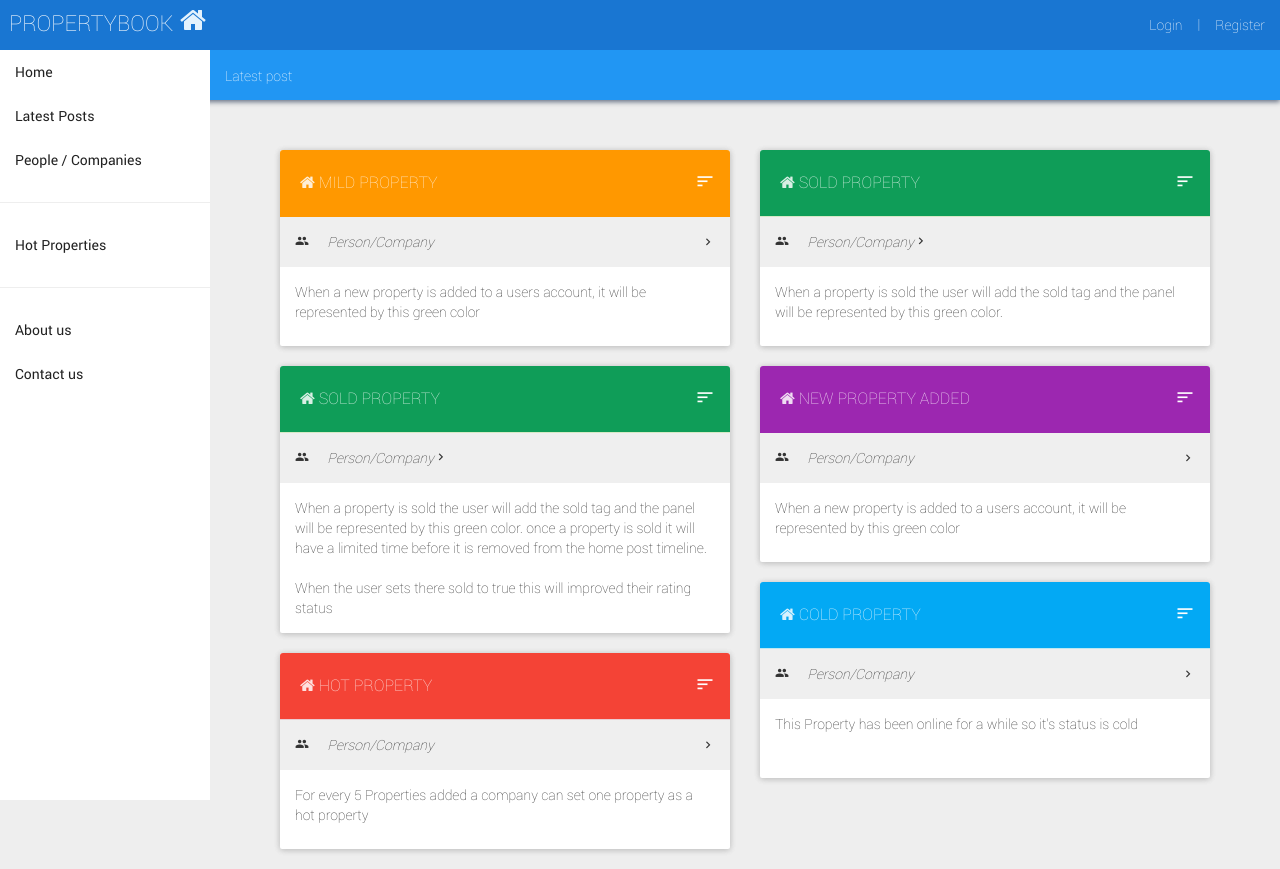
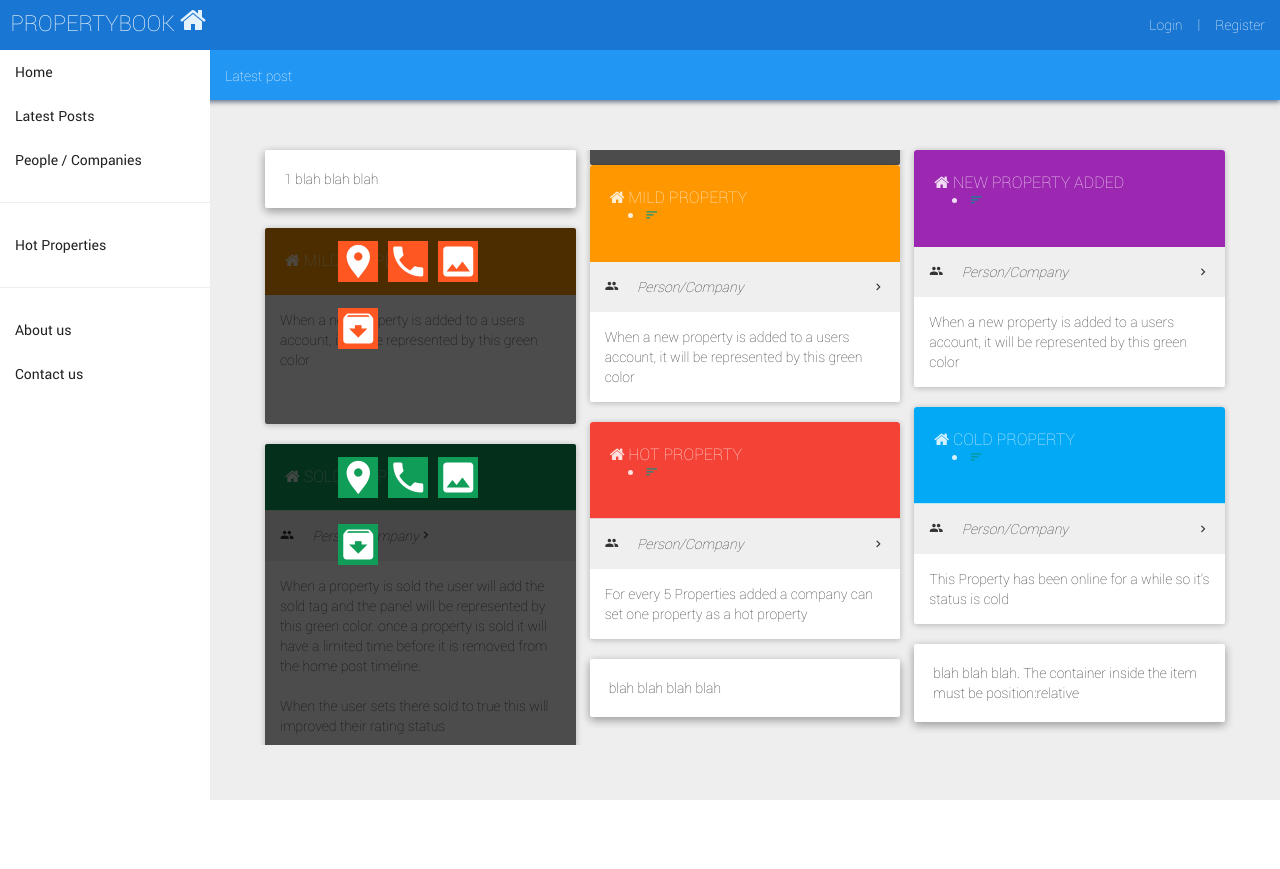
Before and after one commit to SupermanLesRae/PropertyBook, a Node server app: page /posts in a window 1280 px wide. After the commit the page ends 800 px from the top, so only its background shows below. Run offline with Node 20, Linux system fonts and the light colour scheme; some libraries are stand-ins or nearby versions.

Commit message:
cards update

```diff
--- a/public/css/styles.css
+++ b/public/css/styles.css
@@ -32,7 +32,8 @@ h2 {
   line-height: 31px;
   margin: 0 auto;
   text-indent: 4px;
-  white-space: nowrap; }
+  white-space: nowrap;
+  width: 170px !important; }
   @media screen and (max-width: 480px) {
     .navbar-header .section-title {
       display: none; } }
@@ -131,23 +132,35 @@ h2 {
     text-align: left;
     text-indent: 10px; }
 
-.panel-icon-holder {
-  float: right;
-  position: relative;
-  margin-top: -20px; }
-  .panel-icon-holder ul li {
-    list-style: none; }
-  .panel-icon-holder .dropdown-menu {
-    min-width: 60px;
-    margin-left: -25px;
-    margin-top: 21px;
-    border-radius: 0;
-    box-shadow: none; }
-  .panel-icon-holder i {
-    font-size: 20px;
-    color: white !important; }
-  .panel-icon-holder a:hover {
-    color: white !important; }
+.overlay-cards {
+  width: 100%;
+  height: 100%;
+  position: absolute;
+  top: 0;
+  left: 0;
+  border-radius: 2px;
+  background-color: rgba(0, 0, 0, 0.7);
+  z-index: 10000;
+  top: 0;
+  min-height: 196px;
+  margin-left: 0px !important;
+  bottom: 0;
+  padding: 0; }
+  .overlay-cards ul {
+    position: relative;
+    width: 100%;
+    top: 0;
+    left: 0;
+    padding-top: 3px;
+    padding-left: 22%;
+    padding-right: 22%;
+    margin: auto 0; }
+    .overlay-cards ul li {
+      list-style: none;
+      float: left;
+      font-size: 40px;
+      bottom: 0;
+      padding: 5px; }
 
 .panel {
   border-radius: 2px;
--- a/public/css/styles.scss
+++ b/public/css/styles.scss
@@ -42,6 +42,7 @@ h2 {
     margin: 0 auto;
     text-indent: 4px;
     white-space: nowrap;
+    width: 170px!important;
     @media screen and (max-width: $break-medium) {
      // font-size: 32px;
     }
@@ -182,36 +183,47 @@ h2 {
   }
 }
 
-.panel-icon-holder {
-  float:right;
-  position:relative;
-  margin-top:-20px;
 
-  ul li {
-    list-style: none;
+
+.overlay-cards {
+  width: 100%;
+  height: 100%;
+  position: absolute;
+  top: 0;
+  left: 0;
+  border-radius: 2px;
+  background-color: rgba(0,0,0,0.7);
+  z-index: 10000;
+  top:0;
+  min-height: 196px;
+  margin-left: 0px!important;
+  bottom:0;
+  padding: 0;
+
+  ul {
+    position:relative;
+    width:100%;
+    top:0;
+    left:0;
+    padding-top: 3px;
+    padding-left: 22%;
+    padding-right: 22%;
+    margin:auto 0;
+    li {
+      list-style: none;
+      float:left;
+      font-size:40px;
+      bottom:0;
+      padding:5px;
+
+    }
   }
-
-  .dropdown-menu {
-    min-width: 60px;
-    //background-color: #4285f4;
-    margin-left: -25px;
-    margin-top: 21px;
-    border-radius: 0;
-    box-shadow: none;
-  }
-
-  i {
-    font-size: 20px;
-    color: white!important;
-  }
-
-  a:hover {
-    color: white!important;
-  }
-
 }
 
+
+
 .panel {
+
   border-radius: 2px;
   border: 0;
   box-shadow: 0 1px 6px rgba(0, 0, 0, 0.12), 0 1px 6px rgba(0, 0, 0, 0.12);
--- a/views/posts.ejs
+++ b/views/posts.ejs
@@ -2,6 +2,23 @@
 <html>
 <head>
   <% include partials/head.ejs %>
+  <style>
+    *, *:before, *:after {box-sizing:  border-box !important;}
+    .row {
+      -moz-column-width: 18em;
+      -webkit-column-width: 18em;
+      -moz-column-gap: 1em;
+      -webkit-column-gap:1em;
+
+    }
+
+    .item {
+      position:relative;
+      width:  100%;
+    }
+
+
+  </style>
 </head>
 <body>
 
@@ -20,10 +37,69 @@
     <% include partials/sidebar.ejs %>
 
     <div class="container">
+      <div class="row">
+        <div class="item">
+          <div class="well">
+            1 blah blah blah
+          </div>
+        </div>
 
-        <div class="row">
-          <div class="col-lg-6 col-md-6">
 
+        <div class="item">
+          <div class="panel panel-material-orange">
+
+            <div class="panel-heading">
+              <h3 class="panel-title"><i class="fa fa-home"></i> Mild Property</h3>
+            </div>
+            <div class="panel-body">
+              When a new property is added to a users account, it will be represented by this green color
+            </div>
+
+          </div><!-- panel -->
+
+
+          <div class="overlay-cards">
+            <ul>
+              <li> <a href="#"><i class="mdi-action-room btn-warning"></i></a></li>
+              <li><a href="#"><i class="mdi-communication-call btn-warning"></i></a></li>
+              <li><a href="#"><i class="mdi-image-photo btn-warning"></i></a></li>
+              <li><a href=""><i class="mdi-content-archive btn-warning"></i></a></li>
+            </ul>
+          </div>
+
+        </div>
+
+
+
+        <div class="item">
+          <div class="panel panel-success">
+            <div class="panel-heading">
+              <h3 class="panel-title"> <i class="fa fa-home"></i> Sold Property</h3>
+            </div>
+            <div class="panel-info-header">
+              <p> <i class="mdi-social-group"></i> Person/Company<i class="mdi-navigation-chevron-right"></i>
+            </div>
+            <div class="panel-body">
+              When a property is sold the user will add the sold tag and the panel will be represented by this green color.
+              once a property is sold it will have a limited time before it is removed from the home post timeline.
+              <br><br>
+              When the user sets there sold to true this will improved their rating status
+            </div>
+          </div><!-- panel -->
+
+          <div class="overlay-cards">
+            <ul>
+              <li> <a href="#"><i class="mdi-action-room btn-success"></i></a></li>
+              <li><a href="#"><i class="mdi-communication-call btn-success"></i></a></li>
+              <li><a href="#"><i class="mdi-image-photo btn-success"></i></a></li>
+              <li><a href=""><i class="mdi-content-archive btn-success"></i></a></li>
+            </ul>
+          </div>
+
+        </div>
+
+
+        <div class="item">
           <div class="panel panel-material-orange">
             <div class="panel-heading">
               <h3 class="panel-title"><i class="fa fa-home"></i> Mild Property</h3>
@@ -48,35 +124,8 @@
               When a new property is added to a users account, it will be represented by this green color
             </div>
           </div><!-- panel -->
-
-            <div class="panel panel-success">
-              <div class="panel-heading">
-                <h3 class="panel-title"> <i class="fa fa-home"></i> Sold Property</h3>
-                <div class="panel-icon-holder">
-                  <ul>
-                    <li class="dropdown">
-                      <a href="javascript:void(0)" class="dropdown-toggle" data-toggle="dropdown"><i class="mdi-content-sort"></i></a>
-                      <ul class="dropdown-menu label-success">
-                        <li> <a href="#"><i class="mdi-action-room"></i></a></li>
-                        <li><a href="#"><i class="mdi-communication-call"></i></a></li>
-                        <li><a href="#"><i class="mdi-image-photo"></i></a></li>
-                        <li><a href=""><i class="mdi-content-archive"></i></a></li>
-                      </ul>
-                    </li>
-                  </ul>
         </div>
-              </div>
-              <div class="panel-info-header">
-                <p> <i class="mdi-social-group"></i> Person/Company<i class="mdi-navigation-chevron-right"></i>
-              </div>
-              <div class="panel-body">
-                When a property is sold the user will add the sold tag and the panel will be represented by this green color.
-                once a property is sold it will have a limited time before it is removed from the home post timeline.
-                <br><br>
-                When the user sets there sold to true this will improved their rating status
-              </div>
-            </div><!-- panel -->
-
+        <div class="item">
           <div class="panel panel-danger">
             <div class="panel-heading">
               <h3 class="panel-title"><i class="fa fa-home"></i> Hot Property</h3>
@@ -101,35 +150,13 @@
               For every 5 Properties added a company can set one property as a hot property
             </div>
           </div><!-- panel -->
-
-          </div><!-- col-lg-4 col-md-6 -->
-          <div class="col-lg-6 col-md-6">
-
-            <div class="panel panel-success">
-              <div class="panel-heading">
-                <h3 class="panel-title"> <i class="fa fa-home"></i> Sold Property</h3>
-                <div class="panel-icon-holder label-success">
-                  <ul>
-                    <li class="dropdown">
-                      <a href="javascript:void(0)" class="dropdown-toggle" data-toggle="dropdown"><i class="mdi-content-sort"></i></a>
-                      <ul class="dropdown-menu label-success">
-                        <li> <a href="#"><i class="mdi-action-room"></i></a></li>
-                        <li><a href="#"><i class="mdi-communication-call"></i></a></li>
-                        <li><a href="#"><i class="mdi-image-photo"></i></a></li>
-                        <li><a href=""><i class="mdi-content-archive"></i></a></li>
-                      </ul>
-                    </li>
-                  </ul>
+        </div>
+        <div class="item">
+          <div class="well">
+            blah blah blah blah
           </div>
         </div>
-              <div class="panel-info-header">
-                <p> <i class="mdi-social-group"></i> Person/Company<i class="mdi-navigation-chevron-right"></i>
-              </div>
-              <div class="panel-body">
-                When a property is sold the user will add the sold tag and the panel will be represented by this green color.
-              </div>
-            </div><!-- panel -->
-
+        <div class="item">
           <div class="panel panel-material-purple">
             <div class="panel-heading">
               <h3 class="panel-title"><i class="fa fa-home"></i> New Property Added</h3>
@@ -154,7 +181,8 @@
               When a new property is added to a users account, it will be represented by this green color
             </div>
           </div><!-- panel -->
-
+        </div>
+        <div class="item">
           <div class="panel panel-info">
             <div class="panel-heading">
               <h3 class="panel-title"><i class="fa fa-home"></i> Cold Property</h3>
@@ -179,11 +207,13 @@
               This Property has been online for a while so it's status is cold
             </div>
           </div><!-- panel -->
-
-          </div><!-- col-lg-4 col-md-6 -->
-
-        </div><!-- row -->
-
+        </div>
+        <div class="item">
+          <div class="well">
+            blah blah blah. The container inside the item must be position:relative
+          </div>
+        </div>
+      </div>
     </div>
 
   </div>
```
Also changed, not shown: public/js/masonry.pkgd.min.js (added). Lines whose indentation alone changed are shown as unchanged.
